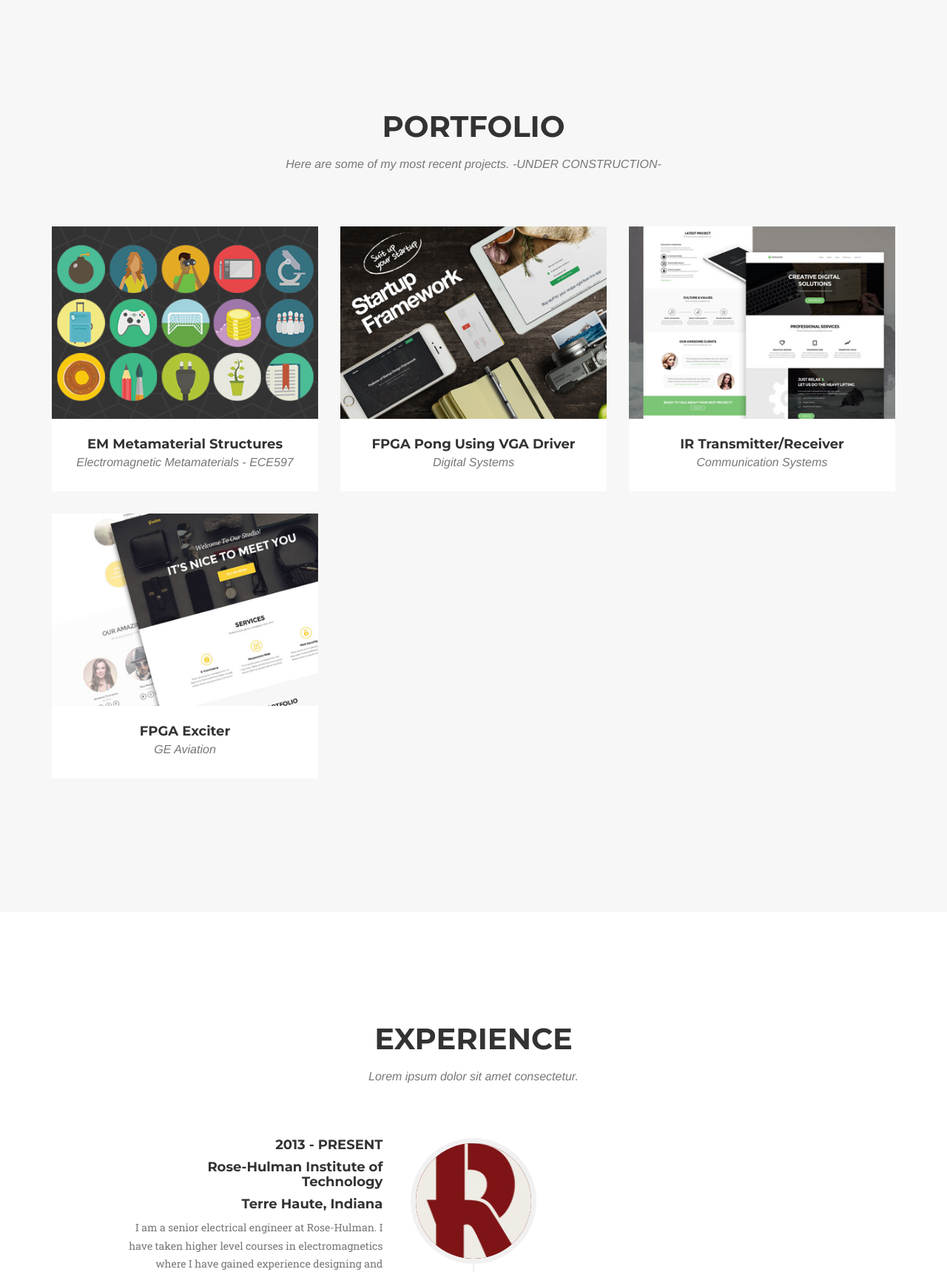
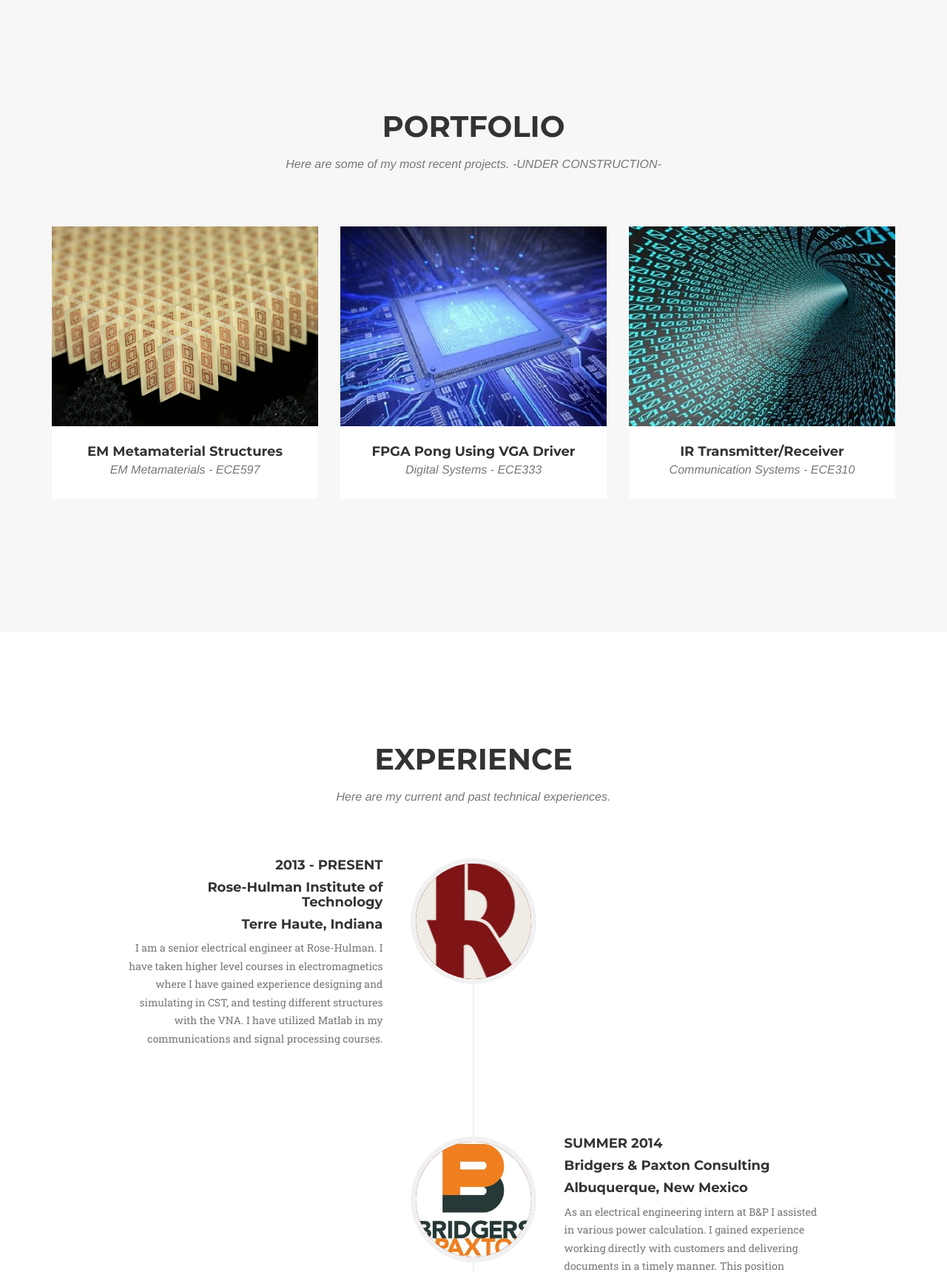
Before and after one commit to zach13silva/personal-site, a Python web app: template templates/index.html in a window 1280 px wide. Shown: the part 1963-3682 px from the top of the page at 74% size. Run offline with Jinja, Linux system fonts and the light colour scheme; the template is opened without the code that fills it, so the values that code supplies are empty; some libraries are stand-ins or nearby versions; some web fonts are replaced.

Commit message:
text updates

```diff
--- a/templates/index.html
+++ b/templates/index.html
@@ -159,11 +159,11 @@
                                 <i class="fa fa-plus fa-3x"></i>
                             </div>
                         </div>
-                        <img src="assets/img/portfolio/roundicons.png" class="img-responsive" alt="">
+                        <img src="assets/img/portfolio/metamaterials.jpg" class="img-responsive" alt="">
                     </a>
                     <div class="portfolio-caption">
                         <h4>EM Metamaterial Structures</h4>
-                        <p class="text-muted">Electromagnetic Metamaterials - ECE597</p>
+                        <p class="text-muted">EM Metamaterials - ECE597</p>
                     </div>
                 </div>
                 <div class="col-md-4 col-sm-6 portfolio-item">
@@ -173,11 +173,11 @@
                                 <i class="fa fa-plus fa-3x"></i>
                             </div>
                         </div>
-                        <img src="assets/img/portfolio/startup-framework.png" class="img-responsive" alt="">
+                        <img src="assets/img/portfolio/fpga.jpg" class="img-responsive" alt="">
                     </a>
                     <div class="portfolio-caption">
                         <h4>FPGA Pong Using VGA Driver</h4>
-                        <p class="text-muted">Digital Systems</p>
+                        <p class="text-muted">Digital Systems - ECE333</p>
                     </div>
                 </div>
                 <div class="col-md-4 col-sm-6 portfolio-item">
@@ -187,14 +187,14 @@
                                 <i class="fa fa-plus fa-3x"></i>
                             </div>
                         </div>
-                        <img src="assets/img/portfolio/treehouse.png" class="img-responsive" alt="">
+                        <img src="assets/img/portfolio/binary.jpg" class="img-responsive" alt="">
                     </a>
                     <div class="portfolio-caption">
                         <h4>IR Transmitter/Receiver</h4>
-                        <p class="text-muted">Communication Systems</p>
+                        <p class="text-muted">Communication Systems - ECE310</p>
                     </div>
                 </div>
-                <div class="col-md-4 col-sm-6 portfolio-item">
+                <!--<div class="col-md-4 col-sm-6 portfolio-item">
                     <a href="#portfolioModal4" class="portfolio-link" data-toggle="modal">
                         <div class="portfolio-hover">
                             <div class="portfolio-hover-content">
@@ -205,9 +205,9 @@
                     </a>
                     <div class="portfolio-caption">
                         <h4>FPGA Exciter</h4>
-                        <p class="text-muted">GE Aviation</p>
+                        <p class="text-muted">GE Aviation - Internship</p>
                     </div>
-                </div>
+                </div> -->
                 <!-- <div class="col-md-4 col-sm-6 portfolio-item">
                     <a href="#portfolioModal5" class="portfolio-link" data-toggle="modal">
                         <div class="portfolio-hover">
@@ -246,7 +246,7 @@
             <div class="row">
                 <div class="col-lg-12 text-center">
                     <h2 class="section-heading">Experience</h2>
-                    <h3 class="section-subheading text-muted">Lorem ipsum dolor sit amet consectetur.</h3>
+                    <h3 class="section-subheading text-muted">Here are my current and past technical experiences.</h3>
                 </div>
             </div>
             <div class="row">
@@ -330,7 +330,7 @@
             <div class="row">
                 <div class="col-lg-12 text-center">
                     <h2 class="section-heading">My Family</h2>
-                    <h3 class="section-subheading text-muted">Lorem ipsum dolor sit amet consectetur.</h3>
+                    <h3 class="section-subheading text-muted">Without my family, I would be nowhere. They motivate me each and everyday to be the best and never let me settle for anything less than that.</h3>
                 </div>
             </div>
             <div class="row">
@@ -382,7 +382,7 @@
             </div>
             <div class="row">
                 <div class="col-lg-8 col-lg-offset-2 text-center">
-                    <p class="large text-muted">Lorem ipsum dolor sit amet, consectetur adipisicing elit. Aut eaque, laboriosam veritatis, quos non quis ad perspiciatis, totam corporis ea, alias ut unde.</p>
+                    <p class="large text-muted">I come from a successful family who has worked hard to get where they are. They have taught me that nothing great comes easy and hardwork pays off.</p>
                 </div>
             </div>
         </div>
@@ -422,7 +422,7 @@
             <div class="row">
                 <div class="col-lg-12 text-center">
                     <h2 class="section-heading">Contact Me</h2>
-                    <h3 class="section-subheading text-muted">Lorem ipsum dolor sit amet consectetur.</h3>
+                    <h3 class="section-subheading text-muted">Feel free to contact me for more information.</h3>
                 </div>
             </div>
             <div class="row">
```
Also changed, not shown: assets/img/portfolio/binary.jpg (added), assets/img/portfolio/fpga.jpg (added), assets/img/portfolio/metamaterials.jpg (added).
